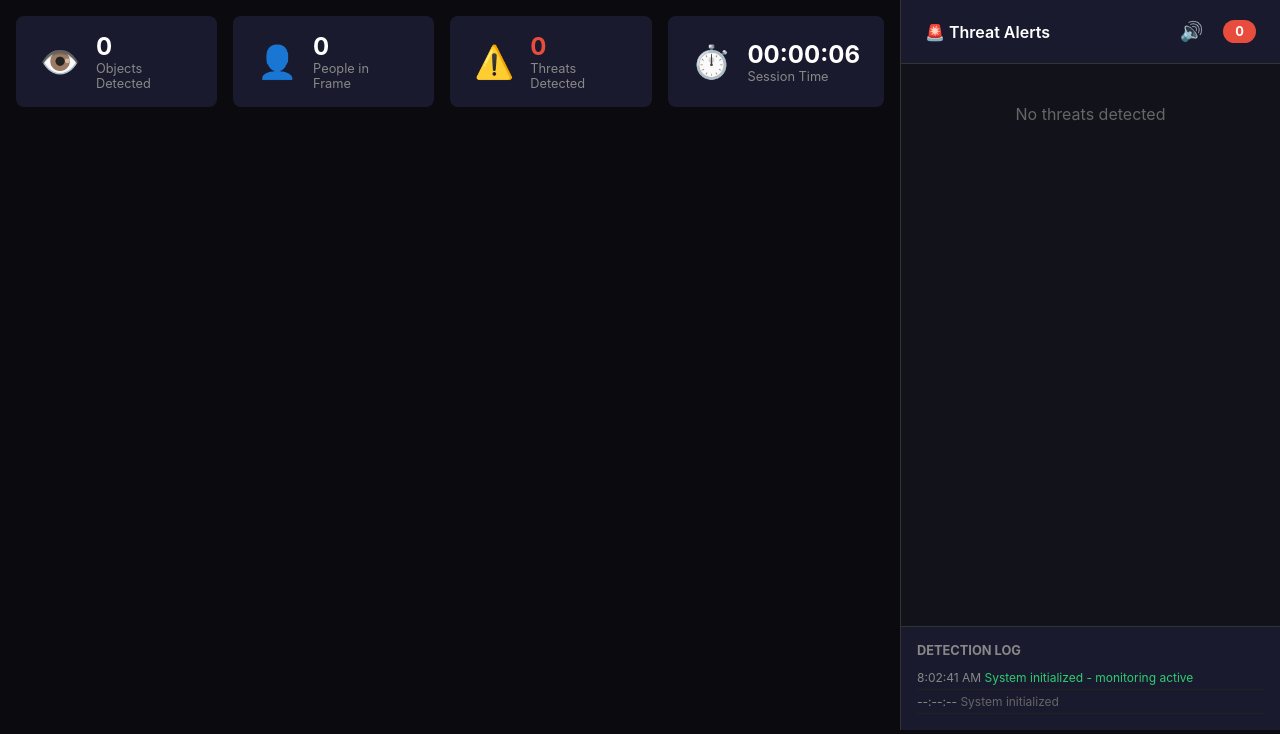
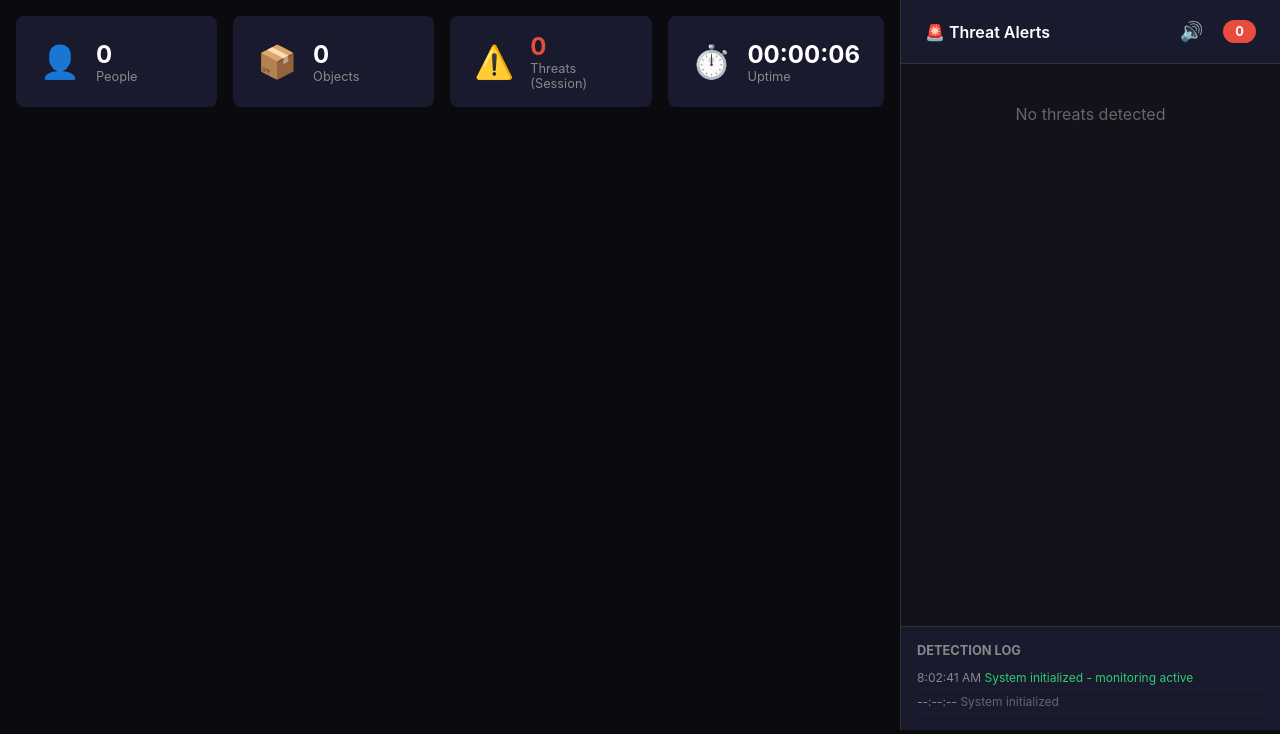
Before and after one commit to Mukund2/Intelligence-Lair-School-Shootings, a Flask app: template templates/dashboard.html in a window 1280 px wide. Shown: the part 66-800 px from the top of the page. Run offline with Flask 3, Linux system fonts and the light colour scheme; the template is opened without the code that fills it, so the values that code supplies are empty; some libraries are stand-ins or nearby versions.

Commit message:
Fix stats separation and duplicate threat counting
- People and Objects are now separate counts
- Objects = detections minus people minus threats
- Threat level resets to SAFE when threat leaves frame
- Increased alert cooldown to 30s to prevent duplicate counting
- Reordered stats: People | Objects | Threats (Session) | Uptime

🤖 Generated with [Claude Code](https://claude.com/claude-code)

Co-Authored-By: Claude Opus 4.5 <noreply@anthropic.com>

```diff
--- a/config.py
+++ b/config.py
@@ -47,4 +47,4 @@ DETECTION_CONFIDENCE = 0.20  # Very low threshold to catch scissors
 WEAPON_CLASSES = ["knife", "scissors", "fork", "baseball bat"]  # COCO classes that could be weapons
 
 # Alert settings
-ALERT_COOLDOWN = 10  # Seconds between alerts for same camera
+ALERT_COOLDOWN = 30  # Seconds between alerts for same camera (prevents duplicate counting)
--- a/templates/dashboard.html
+++ b/templates/dashboard.html
@@ -534,31 +534,31 @@
         <div class="camera-section">
             <div class="stats-panel">
                 <div class="stats-card">
-                    <div class="stats-icon">👁️</div>
+                    <div class="stats-icon">👤</div>
                     <div class="stats-info">
-                        <h3 id="totalDetections">0</h3>
-                        <p>Objects Detected</p>
+                        <h3 id="peopleCount">0</h3>
+                        <p>People</p>
                     </div>
                 </div>
                 <div class="stats-card">
-                    <div class="stats-icon">👤</div>
+                    <div class="stats-icon">📦</div>
                     <div class="stats-info">
-                        <h3 id="peopleCount">0</h3>
-                        <p>People in Frame</p>
+                        <h3 id="totalDetections">0</h3>
+                        <p>Objects</p>
                     </div>
                 </div>
                 <div class="stats-card">
                     <div class="stats-icon">⚠️</div>
                     <div class="stats-info">
                         <h3 id="threatDetections" style="color: #e74c3c;">0</h3>
-                        <p>Threats Detected</p>
+                        <p>Threats (Session)</p>
                     </div>
                 </div>
                 <div class="stats-card">
                     <div class="stats-icon">⏱️</div>
                     <div class="stats-info">
                         <h3 id="uptime">00:00:00</h3>
-                        <p>Session Time</p>
+                        <p>Uptime</p>
                     </div>
                 </div>
             </div>
@@ -747,11 +747,14 @@
 
             if (detectionsEl) {
                 detectionsEl.textContent = data.detections;
-                document.getElementById('totalDetections').textContent = data.detections;
+                // Objects = total detections minus people minus threats
+                const objectsOnly = Math.max(0, data.detections - (data.people || 0) - data.threats);
+                document.getElementById('totalDetections').textContent = objectsOnly;
             }
 
             if (threatsEl) {
                 threatsEl.textContent = data.threats;
+                // Only show session total threats, not current
                 document.getElementById('threatDetections').textContent = totalThreats;
 
                 // Update threat level based on CURRENT live threats
```
